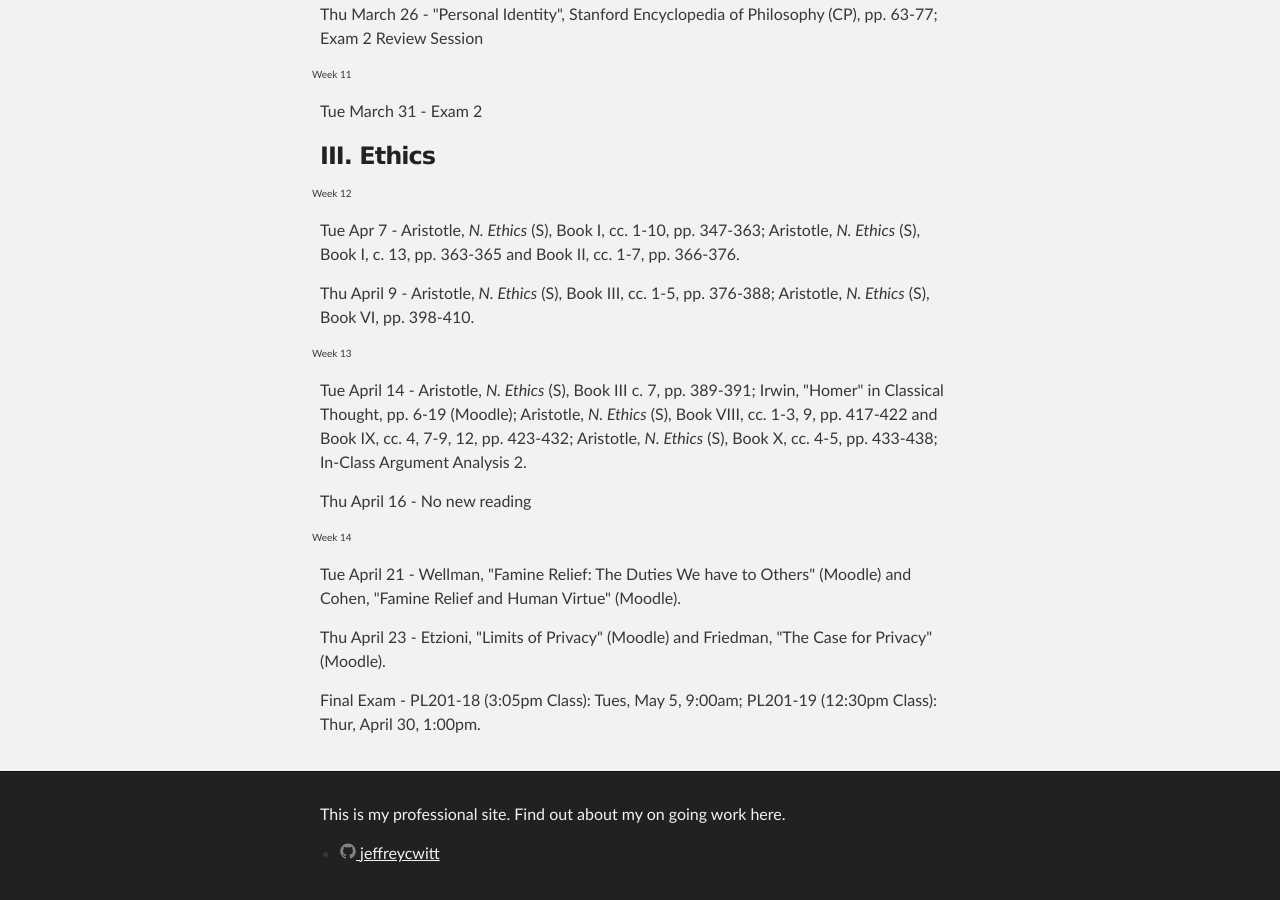
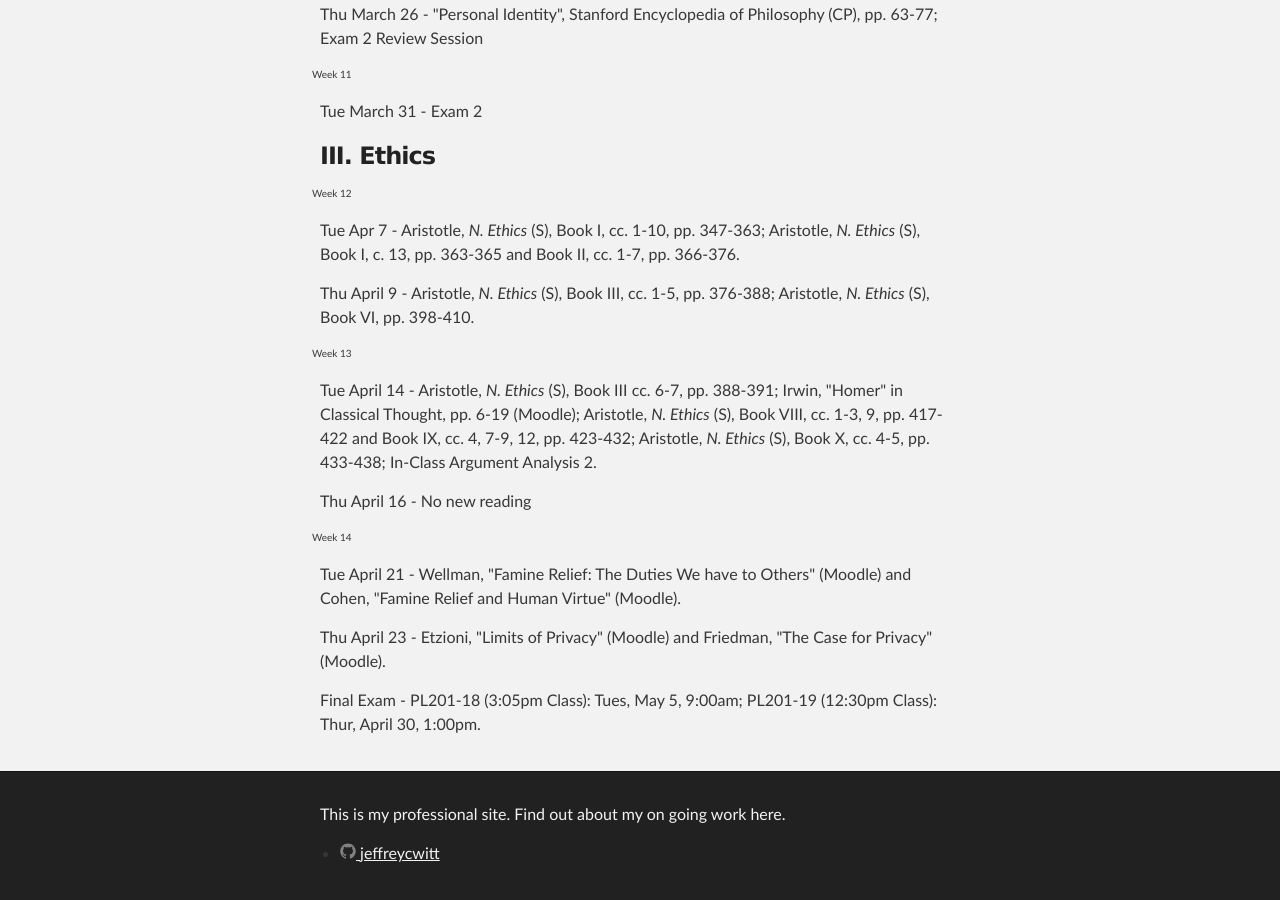
Before and after one commit to jeffreycwitt/jeffreycwitt.github.io, a Jekyll site: the page built from teaching/FoundationsOfPhilosophy.html, in a window 1280 px wide and 900 px high, scrolled down 5659 px. Built offline with Jekyll 4.4.1, drawn with Linux system fonts in a browser that asks for light colours.

Commit message:
added missing page number

```diff
--- a/teaching/FoundationsOfPhilosophy.html
+++ b/teaching/FoundationsOfPhilosophy.html
@@ -510,7 +510,7 @@ title:  Foundations of Philosophy
             <p>
                Tue April 14 -
 
-               Aristotle, <em>N. Ethics</em> (S), Book III c. 7, pp. 389-391;
+               Aristotle, <em>N. Ethics</em> (S), Book III cc. 6-7, pp. 388-391;
                Irwin, "Homer" in Classical Thought, pp. 6-19 (Moodle);
 
                Aristotle, <em>N. Ethics</em> (S), Book VIII, cc. 1-3, 9, pp. 417-422 and Book IX, cc. 4, 7-9, 12, pp. 423-432;
```
